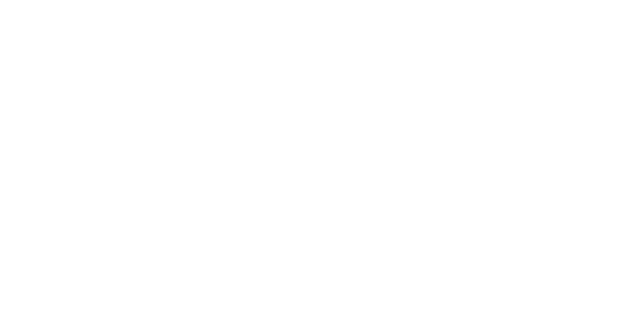
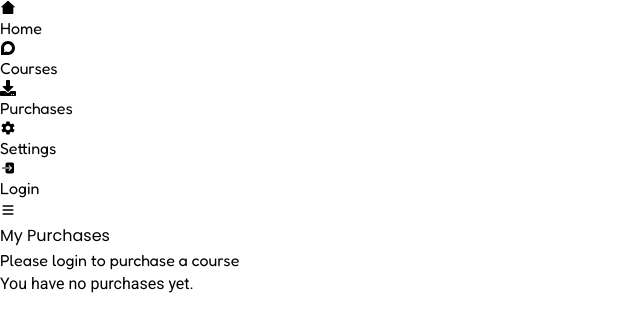
Before and after one commit to Vivek-3010/Course-selling-app, a React (Vite) app in the folder frontend/: page /purchases in a window 1280 px wide. Shown: the top 330 px of the page, without its empty margins (0-640 px from the left). Built offline with nearby package versions, Linux system fonts and the light colour scheme.

Commit message:
Purchases Page Completed

```diff
--- a/frontend/src/components/Buy.jsx
+++ b/frontend/src/components/Buy.jsx
@@ -29,7 +29,8 @@
     } catch (error) {
        setLoading(false);
        if(error?.response?.status === 400){
-         toast.error("You have already purchased these course");
+         toast.error("You have already purchased this course");
+         navigate("/purchases");
        }else{
         toast.error(error.response?.data?.errors || "Error in purchasing course");
        }
--- a/frontend/src/components/Purchases.jsx
+++ b/frontend/src/components/Purchases.jsx
@@ -1,11 +1,186 @@
-import React from 'react'
+import axios from 'axios';
+import React, { useEffect, useState } from 'react'
+import toast from 'react-hot-toast';
+import { Link } from 'react-router-dom';
+import { RiHome2Fill } from "react-icons/ri";
+import { FaDiscourse, FaDownload } from "react-icons/fa";
+import { IoLogOut, IoLogIn } from "react-icons/io5";
+import { IoMdSettings } from "react-icons/io";
+import { HiX, HiMenu } from "react-icons/hi";
 
 function Purchases() {
+
+  const [purchases, setPurchase] = useState([]);
+  const [isLoggedIn, setIsLoggedIn] = useState(false);
+  const [errorMessage, setErrorMessage] = useState(null);
+  const [isSidebarOpen, setIsSidebarOpen] = useState(false);
+
+  console.log('Purchases:', purchases);
+
+  useEffect(()=>{
+    const token = localStorage.getItem("user");
+    if(token){
+      setIsLoggedIn(true);
+    }
+    else{
+      setIsLoggedIn(false);
+    }
+  }, [])
+
+  const handleLogout = async ()=>{
+    try {
+      const response = await axios.get(`http://localhost:4001/api/v1/user/logout`, {
+        withCredentials: true,
+      });
+      toast.success((await response).data.message);
+      setIsLoggedIn(false);
+    } catch (error) {
+      console.log("Error in logging out ", error);
+      toast.error((await error).response.data.errors || "Error in logging out");
+    }
+  }
+
+  // fetch courses
+  useEffect(() => {
+    const user = JSON.parse(localStorage.getItem("user")) || {};
+    const token = user?.token;
+
+    const fetchPurchases = async ()=>{
+      if(!token){
+        setErrorMessage("Please login to purchase a course");
+        return;
+      }
+      try {
+        const response = await axios.get(`http://localhost:4001/api/v1/user/purchases/`, {
+          headers: {
+            Authorization: `Bearer ${token}`
+          },
+          withCredentials: true,
+        });
+
+        setPurchase(response.data.courseData);
+      } catch (error) {
+         setErrorMessage("Error in fetching purchases");
+      }
+    };
+    fetchPurchases();
+  }, []);
+
+  const toggleSidebar = () => {
+    setIsSidebarOpen(!isSidebarOpen);
+  };
+
   return (
-    <div>
+    <div className="flex h-screen">
+      {/* Sidebar */}
+      <div
+        className={`fixed inset-y-0 left-0 bg-gray-100 p-5 transform ${
+          isSidebarOpen ? "translate-x-0" : "-translate-x-full"
+        } md:translate-x-0 transition-transform duration-300 ease-in-out w-64 z-50`}
+      >
+        <nav>
+          <ul className="mt-16 md:mt-0">
+            <li className="mb-4">
+              <Link to="/" className="flex items-center">
+                <RiHome2Fill className="mr-2" /> Home
+              </Link>
+            </li>
+            <li className="mb-4">
+              <Link to="/courses" className="flex items-center">
+                <FaDiscourse className="mr-2" /> Courses
+              </Link>
+            </li>
+            <li className="mb-4">
+              <a href="#" className="flex items-center text-blue-500">
+                <FaDownload className="mr-2" /> Purchases
+              </a>
+            </li>
+            <li className="mb-4">
+              <Link to="/settings" className="flex items-center">
+                <IoMdSettings className="mr-2" /> Settings
+              </Link>
+            </li>
+            <li>
+              {isLoggedIn ? (
+                <button onClick={handleLogout} className="flex items-center">
+                  <IoLogOut className="mr-2" /> Logout
+                </button>
+              ) : (
+                <Link to="/login" className="flex items-center">
+                  <IoLogIn className="mr-2" /> Login
+                </Link>
+              )}
+            </li>
+          </ul>
+        </nav>
+      </div>
 
+      {/* Sidebar Toggle Button (Mobile) */}
+      <button
+        className="fixed top-4 left-4 z-50 md:hidden bg-blue-600 text-white p-2 rounded-lg"
+        onClick={toggleSidebar}
+      >
+        {isSidebarOpen ? (
+          <HiX className="text-2xl" />
+        ) : (
+          <HiMenu className="text-2xl" />
+        )}
+      </button>
+
+      {/* Main Content */}
+      <div
+        className={`flex-1 p-8 bg-gray-50 transition-all duration-300 ${
+          isSidebarOpen ? "ml-64" : "ml-0"
+        } md:ml-64`}
+      >
+        <h2 className="text-xl font-semibold mt-6 md:mt-0 mb-6">
+          My Purchases
+        </h2>
+
+        {/* Error message */}
+        {errorMessage && (
+          <div className="text-red-500 text-center mb-4">{errorMessage}</div>
+        )}
+
+        {/* Render purchases */}
+        {purchases.length > 0 ? (
+          <div className="grid grid-cols-1 sm:grid-cols-2 md:grid-cols-3 lg:grid-cols-4 gap-6">
+            {purchases.map((purchase, index) => (
+              <div
+                key={index}
+                className="bg-white rounded-lg shadow-md p-6 mb-6"
+              >
+                <div className="flex flex-col items-center space-y-4">
+                  {/* Course Image */}
+                  <img
+                    className="rounded-lg w-full h-48 object-cover"
+                    src={
+                      purchase.image?.url || "https://via.placeholder.com/200"
+                    }
+                    alt={purchase.title}
+                  />
+                  <div className="text-center">
+                    <h3 className="text-lg font-bold">{purchase.title}</h3>
+                    <p className="text-gray-500">
+                      {purchase.description.length > 100
+                        ? `${purchase.description.slice(0, 100)}...`
+                        : purchase.description}
+                    </p>
+                    <span className="text-green-700 font-semibold text-sm">
+                      ${purchase.price} only
+                    </span>
+                  </div>
+                </div>
+              </div>
+            ))}
+          </div>
+        ) : (
+          <p className="text-gray-500">You have no purchases yet.</p>
+        )}
+      </div>
     </div>
-  )
+  );
 }
 
+
 export default Purchases
```
